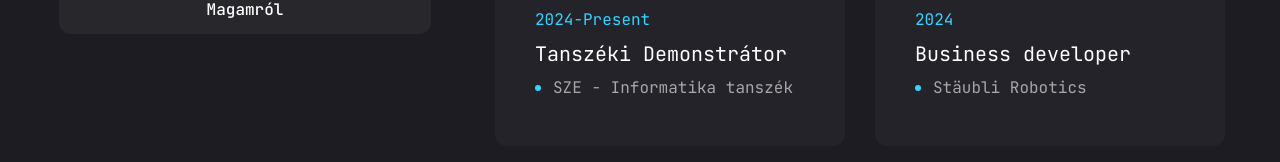
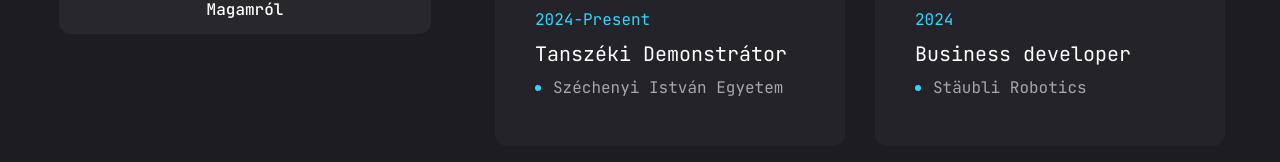
Before and after one commit to markgaal068/ujportfolio, a Next.js app: page /resume in a window 1280 px wide. Shown: the part 396-558 px from the top of the page. Built offline with nearby package versions, Linux system fonts and the light colour scheme.

Commit message:
szegyetemi munka

```diff
--- a/app/resume/page.jsx
+++ b/app/resume/page.jsx
@@ -21,7 +21,7 @@
     description: "Szakmai tapasztalataim bemutatása, kiemelve a különböző pozíciókat és az iparágakat, ahol dolgoztam. Bővebb információ a részletesn önéletrajzomban.",
     items: [
         {
-            company: "SZE - Informatika tanszék",
+            company: "Széchenyi István Egyetem",
             position: "Tanszéki Demonstrátor",
             duration: "2024-Present "
         },
```
